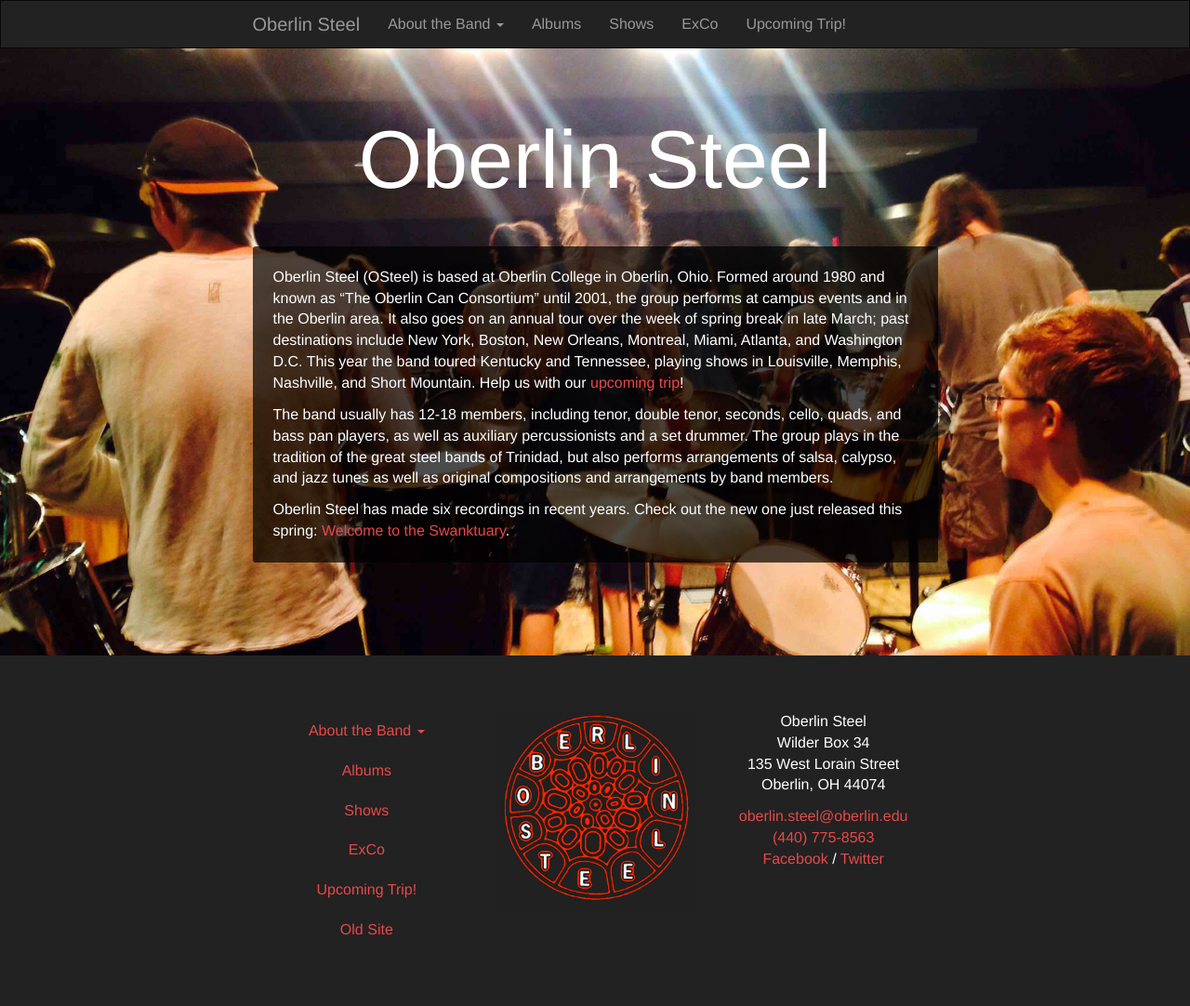
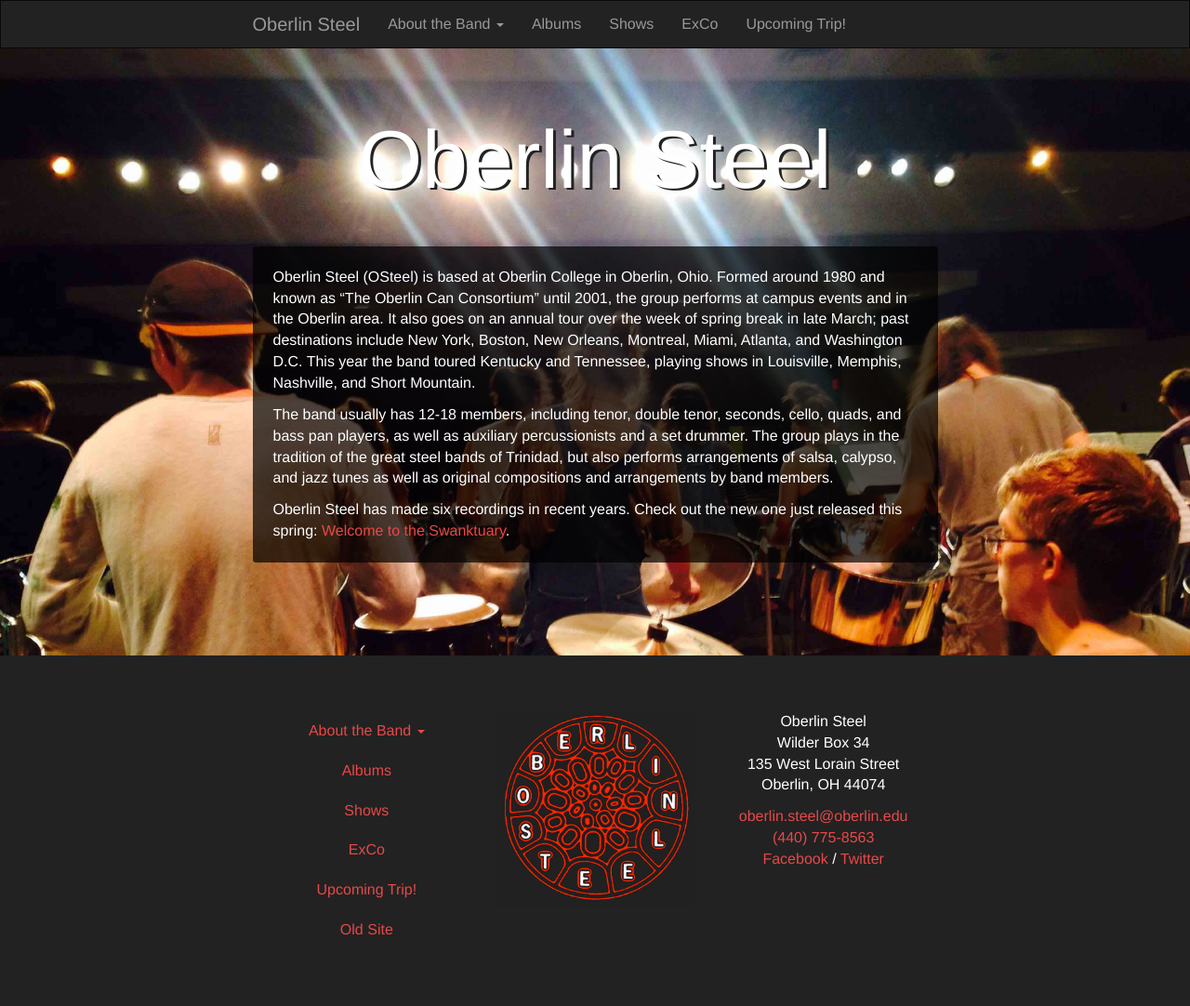
Before and after one commit to oberlinsteel/oberlinsteel.github.io, a Jekyll site: the page built from index.md, in a window 1280 px wide. Shown: the whole page at 93% size. Built offline with Jekyll 4.4.1, drawn with Linux system fonts in a browser that asks for light colours; Markdown is read by kramdown in place of the engine named in the settings.

Commit message:
background attachment and some text changes

```diff
--- a/_layouts/album.html
+++ b/_layouts/album.html
@@ -2,7 +2,6 @@
 layout: default
 bg: music.jpg
 ---
-<!-- <img class="img-responsive album-cover" src="{{ site.baseurl }}{{ site.image_url }}/albums/{{ page.image }}"> -->
 
 <h2>Tracks</h2>
 <ol>
--- a/_layouts/default.html
+++ b/_layouts/default.html
@@ -32,7 +32,7 @@
 			</div>
 		</nav>
 
-		<div id="body">
+		<div id="body" style="background-image:url({{ site.baseurl }}/static/images/backgrounds/{{ page.bg }})">
 			<div class="container">
 				{% if page.heading %}
 					<h1>{{ page.heading }}</h1>
@@ -74,11 +74,11 @@
 		<script type="text/javascript" src="{{ site.baseurl }}/static/javascripts/bootstrap/transition.js"></script>
 		<script type="text/javascript" src="{{ site.baseurl }}/static/javascripts/bootstrap/collapse.js"></script>
 		<script type="text/javascript" src="{{ site.baseurl }}/static/javascripts/bootstrap/dropdown.js"></script>
-		{% if page.bg %}
+		<!-- {% if page.bg %}
 			<script type="text/javascript" src="{{ site.baseurl }}/static/javascripts/jquery.backstretch.min.js"></script>
 			<script type="text/javascript">
 				$("#body").backstretch("{{ site.baseurl }}/static/images/backgrounds/{{ page.bg }}");
 			</script>
-		{% endif %}
+		{% endif %} -->
 	</body>
 </html>
--- a/index.md
+++ b/index.md
@@ -5,7 +5,7 @@
 heading: Oberlin Steel
 ---
 
-Oberlin Steel (OSteel) is based at Oberlin College in Oberlin, Ohio. Formed around 1980 and known as "The Oberlin Can Consortium" until 2001, the group performs at campus events and in the Oberlin area. It also goes on an annual tour over the week of spring break in late March; past destinations include New York, Boston, New Orleans, Montreal, Miami, Atlanta, and Washington D.C. This year the band toured Kentucky and Tennessee, playing shows in Louisville, Memphis, Nashville, and Short Mountain. Help us with our [upcoming trip]({{ site.baseurl }}/trip)!
+Oberlin Steel (OSteel) is based at Oberlin College in Oberlin, Ohio. Formed around 1980 and known as "The Oberlin Can Consortium" until 2001, the group performs at campus events and in the Oberlin area. It also goes on an annual tour over the week of spring break in late March; past destinations include New York, Boston, New Orleans, Montreal, Miami, Atlanta, and Washington D.C. This year the band toured Kentucky and Tennessee, playing shows in Louisville, Memphis, Nashville, and Short Mountain.
 
 The band usually has 12-18 members, including tenor, double tenor, seconds, cello, quads, and bass pan players, as well as auxiliary percussionists and a set drummer. The group plays in the tradition of the great steel bands of Trinidad, but also performs arrangements of salsa, calypso, and jazz tunes as well as original compositions and arrangements by band members.
 
--- a/static/css/styles.css
+++ b/static/css/styles.css
@@ -19,6 +19,8 @@
   padding-top: 50px;
   padding-bottom: 100px;
   background-color: #dddddd;
+  background-size: 100%;
+  background-attachment: fixed;
 }
 
 footer {
@@ -142,7 +144,7 @@
   text-shadow: white 2px 1.5px 0;
 }
 .inverse h1 {
-  text-shadow: none;
+  text-shadow: #222222 3px 2px 0;
 }
 
 .table > tbody > tr:first-child > td {
--- a/static/sass/styles.sass
+++ b/static/sass/styles.sass
@@ -22,6 +22,8 @@
 	padding-top: 50px
 	padding-bottom: 100px
 	background-color: #ddd
+	background-size: 100%
+	background-attachment: fixed
 
 footer
 	margin: 60px 0
@@ -103,7 +105,7 @@
 	font-size: 4*$line-height-computed
 	+text-shadow(white 2px 1.5px 0)
 	.inverse &
-		+text-shadow(none)
+		+text-shadow($gray-darker 3px 2px 0)
 
 
 .table > tbody > tr:first-child > td
```
Also changed, not shown: alumni/index.md (+2 -2 lines).
